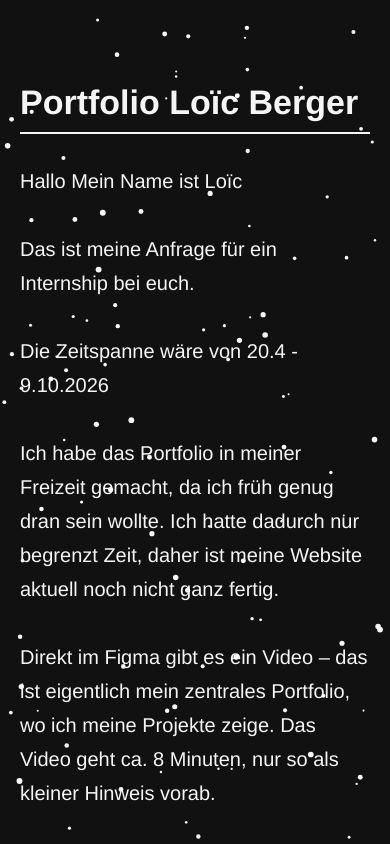
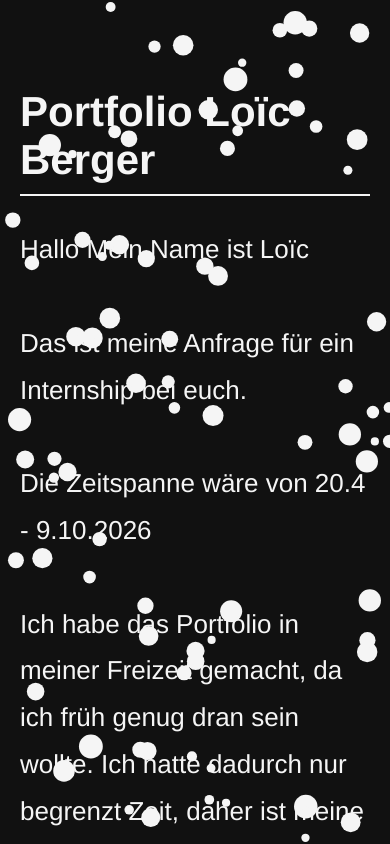
Before and after one commit to Loic-23/lo-cberger.ch, a plain HTML site: page index.html in a window 390 px wide. Shown: the top 844 px of the page. Drawn offline with Linux system fonts and the light colour scheme.

Commit message:
Update index.html

```diff
--- a/index.html
+++ b/index.html
@@ -32,7 +32,7 @@
     }
 
     h1 {
-      font-size: 40px;
+      font-size: 50px;
       font-weight: bold;
       margin-bottom: 10px;
     }
@@ -43,8 +43,8 @@
     }
 
     .main-text {
-      font-size: 22px;
-      line-height: 1.7;
+      font-size: 28px;
+      line-height: 1.8;
       margin-bottom: 40px;
     }
 
@@ -53,8 +53,8 @@
       color: #111;
       border: none;
       border-radius: 8px;
-      padding: 15px 20px;
-      font-size: 18px;
+      padding: 20px;
+      font-size: 22px;
       cursor: pointer;
       transition: background 0.3s;
       width: 100%;
@@ -71,18 +71,23 @@
     }
 
     .footer {
-      text-align: center;
-      font-size: 14px;
+      text-align: left;
+      font-size: 16px;
       opacity: 0.7;
     }
 
     @media (max-width: 600px) {
       h1 {
-        font-size: 34px;
+        font-size: 42px;
       }
 
       .main-text {
+        font-size: 26px;
+      }
+
+      button {
         font-size: 20px;
+        padding: 18px;
       }
     }
   </style>
@@ -137,13 +142,13 @@
     window.addEventListener('resize', resizeCanvas);
     resizeCanvas();
 
-    for (let i = 0; i < 100; i++) {
+    for (let i = 0; i < 80; i++) {
       particles.push({
         x: Math.random() * canvas.width,
         y: Math.random() * canvas.height,
-        radius: Math.random() * 2 + 1,
-        dx: (Math.random() - 0.5) * 0.7,
-        dy: (Math.random() - 0.5) * 0.7
+        radius: Math.random() * 8 + 4, // Größere Partikel
+        dx: (Math.random() - 0.5) * 2, // Mehr Bewegung
+        dy: (Math.random() - 0.5) * 2
       });
     }
 
```
